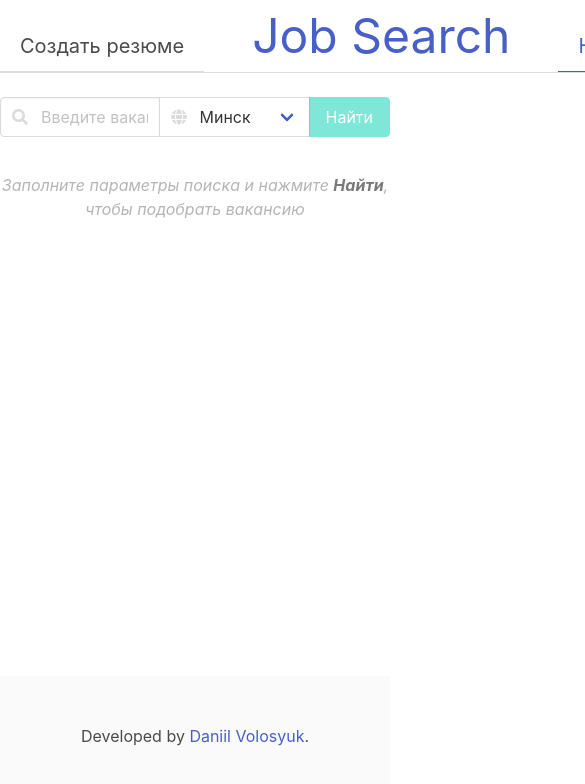
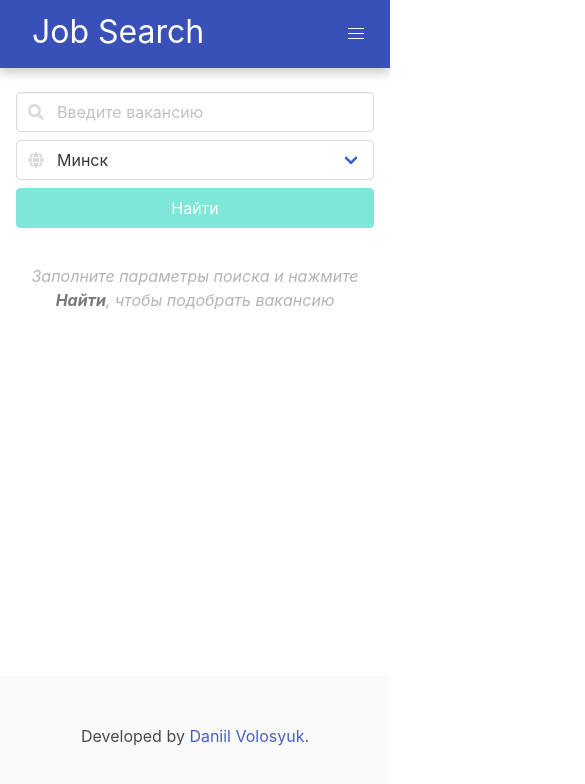
Before and after one commit to danyavol/job-search-app, a Vue app in the folder client/: page /job in a window 390 px wide. Shown: the top 784 px of the page, 585 px wide, since content can reach past the window. Built offline with nearby package versions, Linux system fonts and the light colour scheme.

Commit message:
Added mobile responsiveness

```diff
--- a/client/src/components/ContactsList.vue
+++ b/client/src/components/ContactsList.vue
@@ -1,7 +1,7 @@
 <template>
     <label class="label">Контакты</label>
 
-    <div class="field has-addons">
+    <div class="field has-addons is-hidden-mobile">
         <div class="control is-expanded">
             <input class="input" type="text" v-model="currentValue" placeholder="Контакт (Прим. 'my@email.com')" />
         </div>
@@ -10,6 +10,18 @@
         </div>
         <div class="control">
             <button class="button is-primary" @click="addContact" :disabled="!isValid">Добавить</button>
+        </div>
+    </div>
+
+    <div class="is-hidden-tablet mb-2">
+        <div class="control is-expanded">
+            <input class="input" type="text" v-model="currentValue" placeholder="Контакт (Прим. 'my@email.com')" />
+        </div>
+        <div class="control is-expanded my-2">
+            <input class="input" type="text" v-model="currentTitle" placeholder="Название (Прим. 'Email')" />
+        </div>
+        <div class="control">
+            <button class="button is-fullwidth is-primary" @click="addContact" :disabled="!isValid">Добавить</button>
         </div>
     </div>
 
@@ -93,4 +105,9 @@ export default {
 .removeContact > span {
     cursor: pointer;
 }
+@media (max-width: 750px) {
+    .removeContact {
+        width: auto;
+    }
+}
 </style>
--- a/client/src/components/Header.vue
+++ b/client/src/components/Header.vue
@@ -1,14 +1,57 @@
 <template>
-    <nav class="tabs is-medium">
+    <nav class="tabs is-medium header-desktop">
         <ul class="is-justify-content-center is-align-items-baseline">
             <li :class="currentRoute == 'Resume' ? 'is-active' : ''">
                 <router-link to="/resume">Создать резюме</router-link>
             </li>
-            <li class="is-size-1 mx-6 has-text-link logo" @click="goHome">Job Search</li>
+            <li class="is-size-1 mx-6 has-text-link logo" @click="goHome">
+                Job Search
+            </li>
             <li :class="currentRoute == 'Job' ? 'is-active' : ''">
                 <router-link to="/job">Найти вакансию</router-link>
             </li>
         </ul>
+    </nav>
+
+    <nav class="header-mobile has-background-link-dark mb-5">
+        <div class="is-flex p-2">
+            <h2
+                class="is-size-3 ml-5 has-text-white logo"
+                @click="navigate('/')"
+            >
+                Job Search
+            </h2>
+            <a
+                role="button"
+                class="navbar-burger has-text-white"
+                :class="{ 'is-active': dropdownOpened }"
+                @click="dropdownOpened = !dropdownOpened"
+            >
+                <span aria-hidden="true"></span>
+                <span aria-hidden="true"></span>
+                <span aria-hidden="true"></span>
+            </a>
+        </div>
+        <div
+            class="is-flex is-flex-direction-column header-dropdown"
+            :class="{ opened: dropdownOpened }"
+        >
+            <h2
+                :class="{ 'has-text-warning': currentRoute == 'Resume' }"
+                class="is-clickable has-text-white pl-5 p-2 mb-2 is-size-4"
+                @click="navigate('/resume')"
+            >
+                Создать резюме
+            </h2>
+
+            <h2
+                :class="{ 'has-text-warning': currentRoute == 'Job' }"
+                class="is-clickable has-text-white pl-5 p-2 is-size-4"
+                @click="navigate('/job')"
+            >
+                Найти вакансию
+            </h2>
+        </div>
     </nav>
 </template>
 
@@ -17,6 +60,7 @@ export default {
     data() {
         return {
             currentRoute: null,
+            dropdownOpened: false,
         };
     },
     watch: {
@@ -25,18 +69,45 @@ export default {
         },
     },
     methods: {
-        goHome() {
-            this.$router.push('/');
-        }
-    }
+        navigate(url) {
+            this.dropdownOpened = false;
+            this.$router.push(url);
+        },
+    },
 };
 </script>
 
 <style>
-    .logo {
-        cursor: pointer;
+.logo {
+    cursor: pointer;
+}
+nav {
+    overflow: visible !important;
+}
+
+.header-mobile {
+    display: none;
+    box-shadow: 0 5px 10px rgb(0 0 0 / 20%);
+}
+
+@media (max-width: 750px) {
+    .header-desktop {
+        display: none !important;
     }
-    nav {
-        overflow: visible !important;
+
+    .header-mobile {
+        display: block;
     }
+}
+
+.header-dropdown {
+    height: 0;
+    transition: height 0.5s;
+    overflow: hidden;
+}
+.header-dropdown.opened {
+    height: 120px;
+    box-sizing: content-box;
+    transition: height 0.5s;
+}
 </style>
--- a/client/src/components/SearchPanel.vue
+++ b/client/src/components/SearchPanel.vue
@@ -1,5 +1,5 @@
 <template>
-    <div class="field has-addons">
+    <div class="on-desktop field has-addons">
         <div class="control is-expanded has-icons-left">
             <input class="input" type="text" placeholder="Введите вакансию" v-model="text" :disabled="loading" v-on:keydown.enter="search()" />
             <span class="icon is-small is-left">
@@ -18,6 +18,28 @@
         </div>
         <div class="control">
             <button class="button is-primary" :class="{'is-loading': loading}" @click="search()" :disabled="!text.length || loading"> Найти </button>
+        </div>
+    </div>
+
+    <div class="on-mobile field">
+        <div class="control is-fullwidth has-icons-left">
+            <input class="input" type="text" placeholder="Введите вакансию" v-model="text" :disabled="loading" v-on:keydown.enter="search()" />
+            <span class="icon is-small is-left">
+                <font-awesome-icon :icon="faSearch" />
+            </span>
+        </div>
+        <div class="control has-icons-left my-2">
+            <span class="select is-fullwidth">
+                <select v-model="region" :disabled="loading">
+                    <option v-for="(region, key) in regions" :key="key" :value="key">{{region}}</option>
+                </select>
+            </span>
+            <span class="icon is-small is-left">
+                <font-awesome-icon :icon="faGlobe" />
+            </span>
+        </div>
+        <div class="control">
+            <button class="button is-primary is-fullwidth" :class="{'is-loading': loading}" @click="search()" :disabled="!text.length || loading"> Найти </button>
         </div>
     </div>
 </template>
@@ -60,3 +82,18 @@ export default {
     }
 };
 </script>
+
+<style>
+    .on-mobile {
+        display: none !important;
+    }
+
+    @media (max-width: 750px) {
+        .on-desktop {
+            display: none !important;
+        }
+        .on-mobile {
+            display: block !important;
+        }
+    }
+</style>
--- a/client/src/pages/Home.vue
+++ b/client/src/pages/Home.vue
@@ -21,9 +21,24 @@
         </div>
     </section>
 
-    <section class="is-flex is-justify-content-space-around mt-6 mb-5">
+    <section class="mt-6 mb-5 nav-butt">
         <router-link to="/resume"><button class="button is-primary is-outlined is-large">Создать резюме</button></router-link>
         <router-link to="/job"><button class="button is-info is-outlined is-large">Найти вакансию</button></router-link>
     </section>
 
 </template>
+
+<style>
+    .nav-butt {
+        display: flex;
+        justify-content: space-around;
+    }
+
+    @media (max-height: 750px) {
+        .nav-butt {
+            align-items: center;
+            gap: 30px;
+            flex-direction: column;
+        }
+    }
+</style>
--- a/client/src/pages/Job.vue
+++ b/client/src/pages/Job.vue
@@ -1,5 +1,6 @@
 <template>
-    <div class="container h-100 is-flex is-flex-direction-column">
+    <div class="container h-100">
+        <div class="mx-4 h-100 is-flex is-flex-direction-column">
             <SearchPanel @searchUpdate="onSearchUpdate" :loading="loading" />
 
             <!-- Секция вакансий -->
@@ -16,14 +17,20 @@
                     @pageChange="onPageChange"
                 />
                 <div class="jobs-list is-flex-grow-1">
-                <div v-if="!loading" class="jobs-wrapper is-flex is-flex-direction-column my-5">
+                    <div
+                        v-if="!loading"
+                        class="jobs-wrapper is-flex is-flex-direction-column my-5"
+                    >
                         <JobItem
                             v-for="job in data.jobs"
                             :key="job.url"
                             :job="job"
                         />
                     </div>
-                <div v-else class="h-100 is-flex is-justify-content-center is-align-items-center">
+                    <div
+                        v-else
+                        class="h-100 is-flex is-justify-content-center is-align-items-center"
+                    >
                         <div class="loader is-loading"></div>
                     </div>
                 </div>
@@ -38,19 +45,30 @@
 
             <!-- Секция исключительных ситуаций -->
             <section v-if="!loading">
-            <p v-if="!data" class="has-text-centered has-text-grey-light is-italic mt-5">
+                <p
+                    v-if="!data && !error"
+                    class="has-text-centered has-text-grey-light is-italic mt-5"
+                >
                     Заполните параметры поиска и нажмите
-                <strong class="has-text-grey">Найти</strong>,
-                чтобы подобрать вакансию
+                    <strong class="has-text-grey">Найти</strong>, чтобы
+                    подобрать вакансию
                 </p>
 
-            <p v-else-if="!data.jobs.length" class="has-text-centered has-text-grey-light is-italic mt-5">
+                <p
+                    v-else-if="!data && error"
+                    class="has-text-centered has-text-danger has-text-weight-medium is-italic mt-5"
+                >
+                    {{ error }}
+                </p>
+
+                <p
+                    v-else-if="!data.jobs.length"
+                    class="has-text-centered has-text-grey-light is-italic mt-5"
+                >
                     Ничего не найдено по вашему запросу
                 </p>
             </section>
-
-
-
+        </div>
     </div>
 </template>
 
@@ -71,6 +89,7 @@ export default {
             pageType: "default",
             loading: false,
             data: null,
+            error: null,
         };
     },
     created() {
@@ -105,12 +124,16 @@ export default {
                     params: query,
                 })
                 .then((response) => {
+                    this.error = null;
                     this.data = response.data;
                     this.updateQuery(response.data.query);
-                    this.loading = false;
-
-                    console.log(response.data);
-                });
+                })
+                .catch(() => {
+                    this.error =
+                        "Ошибка соединения с сервером, попробуйте позже!";
+                    this.data = null;
+                })
+                .finally(() => (this.loading = false));
         },
     },
 };
```
Also changed, not shown: client/src/pages/Resume.vue (+52 -22 lines). Lines whose indentation alone changed are shown as unchanged.
